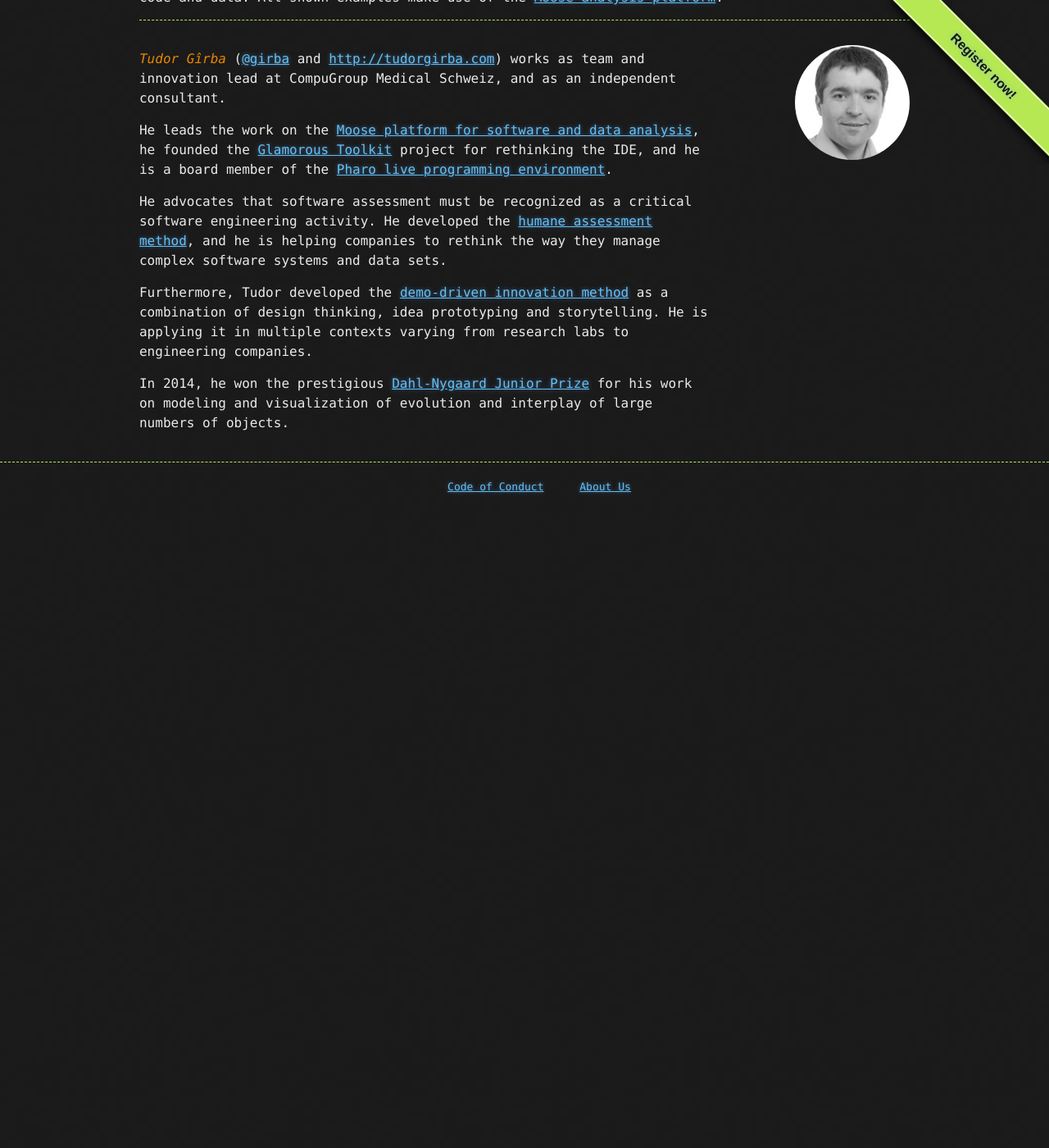
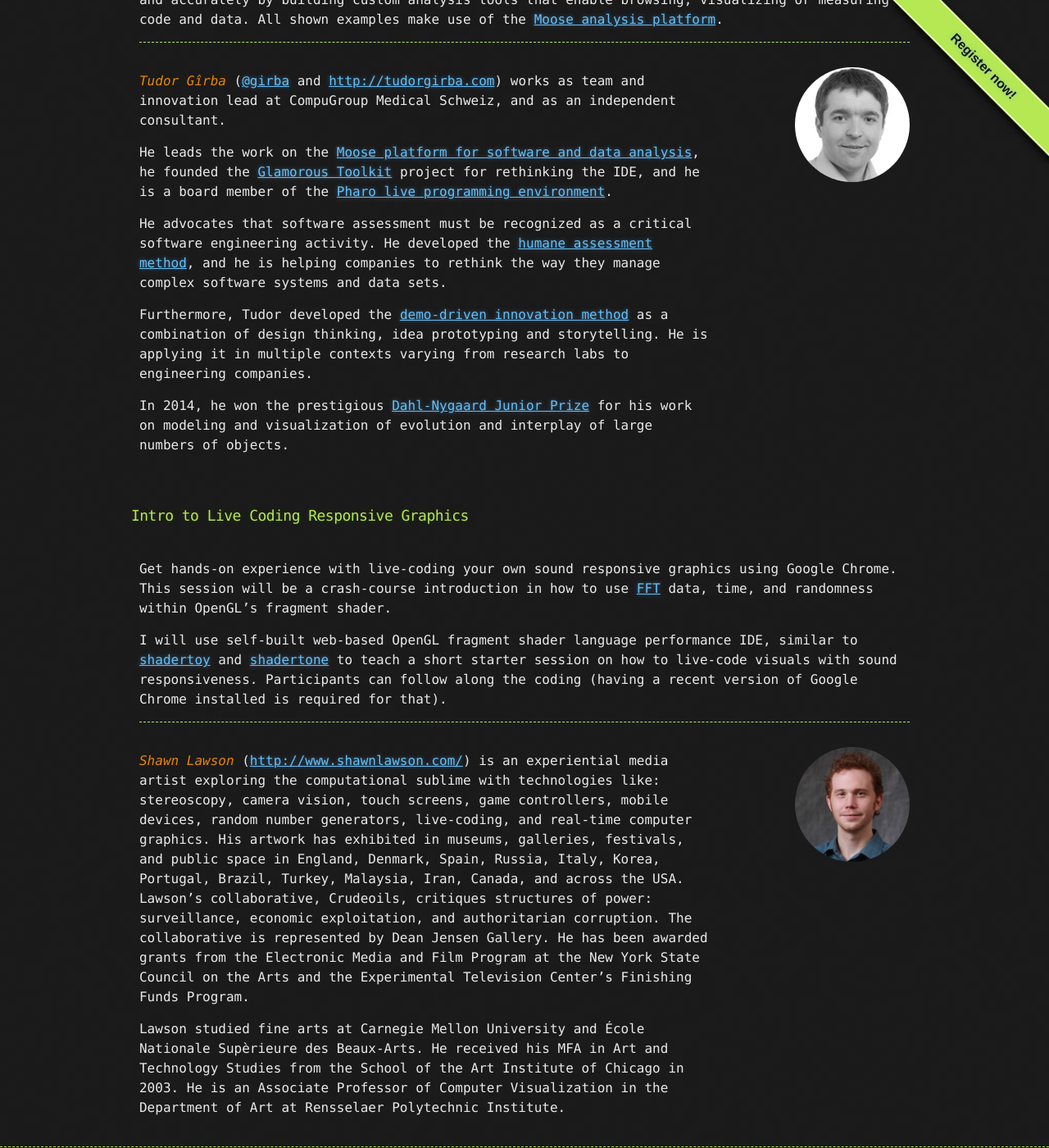
Before and after one commit to BreathingCode/BreathingCode.github.io, a Jekyll site: the page built from program.html, in a window 1280 px wide and 1400 px high, scrolled down 2386 px. Shown: the whole window at 82% size. Built offline with Jekyll 4.4.1, drawn with Linux system fonts in a browser that asks for light colours; nearby versions of some CDN libraries; Markdown is read by kramdown in place of the engine named in the settings; before the commit the page ends 3010 px from its top, so only the background shows below that; some of the changed text lies outside the part shown.

Commit message:
Adding Shawn Lawson's session

```diff
--- a/program.html
+++ b/program.html
@@ -9,6 +9,7 @@ layout: grid
   <li><a href="#repl-electric">Repl Electric - End of Buffer</a></li>
   <li><a href="#live-ctf">Live Capture The Flag</a></li>
   <li><a href="#data-analysis-moose">Live Data Analysis with Moose</a></li>
+  <li><a href="#intro-responsive-graphics">Intro to Live Coding Responsive Graphics</a></li>
 </ul>
 
 <p>
@@ -217,8 +218,63 @@ layout: grid
       Junior Prize</a> for his work on modeling and visualization of evolution
     and interplay of large numbers of objects.
   </p>
-
 </div>
 <div class="avatar" >
   <img src="/images/speakers/tudor_girba.jpg" alt="Speaker - Tudor Gîrba">
 </div>
+
+<div class="session-separator"></div>
+
+
+<a name="intro-responsive-graphics"></a>
+<h3>Intro to Live Coding Responsive Graphics</h3>
+
+<article class="session-abstract">
+  <p>
+    Get hands-on experience with live-coding your own sound responsive graphics
+    using Google Chrome. This session will be a crash-course introduction in how
+    to use <a href="http://en.wikipedia.org/wiki/Fast_Fourier_transform">FFT</a>
+    data, time, and randomness within OpenGL’s fragment shader.
+  </p>
+
+  <p>
+    I will use self-built web-based OpenGL fragment shader language performance
+    IDE, similar to <a href="https://www.shadertoy.com/">shadertoy</a> and <a
+      href="https://github.com/overtone/shadertone">shadertone</a> to teach a
+    short starter session on how to live-code visuals with sound responsiveness.
+    Participants can follow along the coding (having a recent version  of Google
+    Chrome installed is required for that).
+  </p>
+</article>
+
+<div class="bio">
+  <p>
+    <em>Shawn Lawson</em> (<a
+      href="http://www.shawnlawson.com/">http://www.shawnlawson.com/</a>)
+    is an experiential media artist exploring the computational
+    sublime with technologies like: stereoscopy, camera vision, touch screens,
+    game controllers, mobile devices, random number generators, live-coding, and
+    real-time computer graphics. His artwork has exhibited in museums,
+    galleries, festivals, and public space in England, Denmark, Spain, Russia,
+    Italy, Korea, Portugal, Brazil, Turkey, Malaysia, Iran, Canada, and across
+    the USA. Lawson’s collaborative, Crudeoils, critiques structures of power:
+    surveillance, economic exploitation, and authoritarian corruption. The
+    collaborative is represented by Dean Jensen Gallery. He has been awarded
+    grants from the Electronic Media and Film Program at the New York State
+    Council on the Arts and the Experimental Television Center’s Finishing Funds
+    Program.
+  </p>
+
+  <p>
+    Lawson studied fine arts at Carnegie Mellon University and École Nationale
+    Supèrieure des Beaux-Arts. He received his MFA in Art and Technology Studies
+    from the School of the Art Institute of Chicago in 2003. He is an Associate
+    Professor of Computer Visualization in the Department of Art at Rensselaer
+    Polytechnic Institute.
+  </p>
+</div>
+<div class="avatar" >
+  <img src="/images/speakers/shawn_lawson.jpg" alt="Speaker - Shawn Lawson">
+</div>
+
+<div class="session-separator"></div>
```
Also changed, not shown: images/speakers/shawn_lawson.jpg (added).
